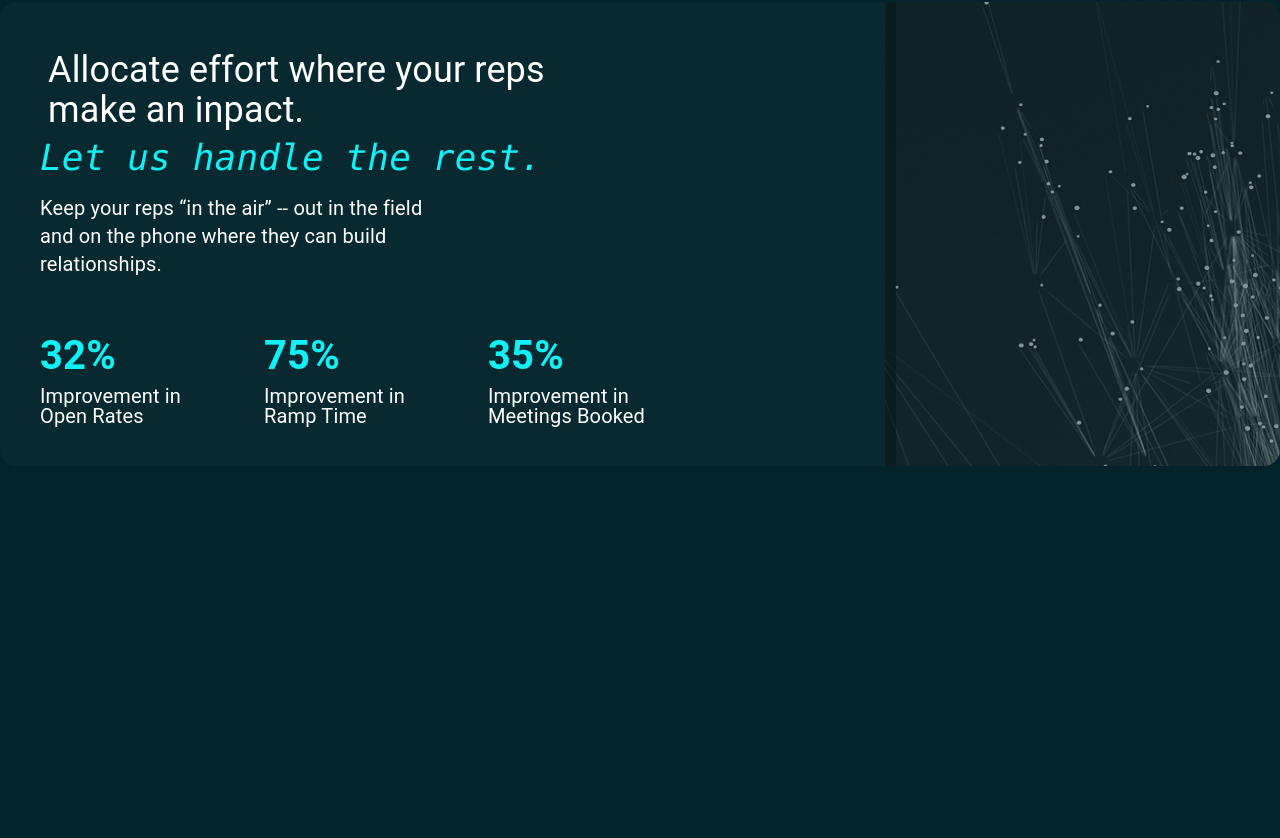
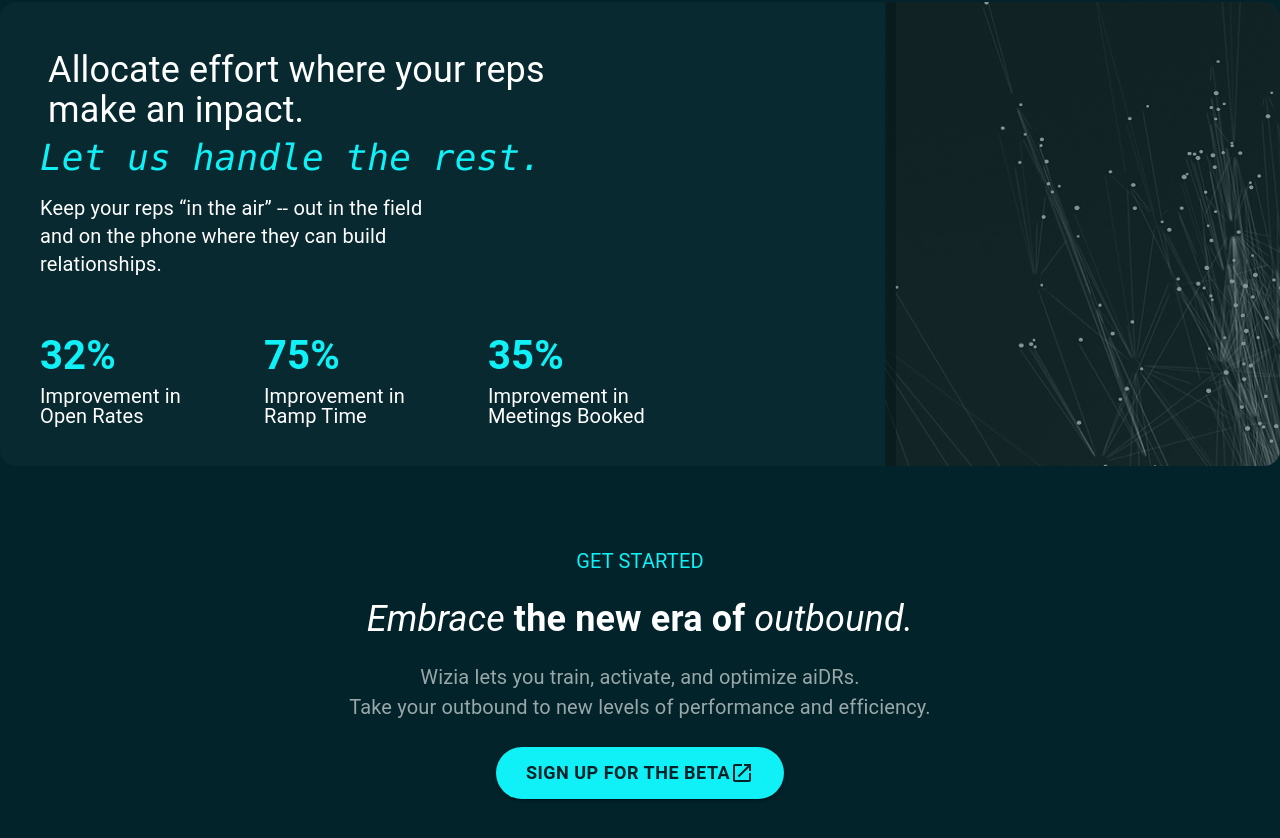
Before and after one commit to shafiq-91/ReactJS, a React (Vite) app: page / in a window 1280 px wide. Shown: the part 2088-2926 px from the top of the page. Before the commit the page ends 2570 px from the top, so only its background shows below. Built offline with nearby package versions, Linux system fonts and the light colour scheme.

Commit message:
Started section done

```diff
--- a/src/components/Home.jsx
+++ b/src/components/Home.jsx
@@ -5,6 +5,7 @@
 import Maskg from './Maskg';
 import Testimonials from './Testimonials';
 import Effort from './Effort';
+import Started from './Started';
 
 function Home() {
     return (
@@ -51,6 +52,7 @@
             <Maskg />
             <Testimonials />
             <Effort />
+            <Started />
         </>
     );
 }
--- /dev/null
+++ b/src/components/Started.jsx
@@ -0,0 +1,30 @@
+import React from 'react'
+import { Button } from '@mui/material';
+import LaunchIcon from '@mui/icons-material/Launch';
+
+function Started() {
+    return (
+        <div className='flex flex-col items-center justify-center p-16 max-h-[433px] h-full'>
+            <p className='text-[#0FF1F6] text-[20px]'>GET STARTED</p>
+            <h1 className='italic py-4 text-[36px]'>Embrace <span className='font-bold not-italic'>the new era of</span> outbound.</h1>
+            <p className='opacity-60 text-[20px]'>Wizia lets you train, activate, and optimize aiDRs.</p>
+            <p className='opacity-60 text-[20px]'>Take your outbound to new levels of performance and efficiency.</p>
+            <Button
+                variant='contained'
+                sx={{
+                    backgroundColor: '#0FF1F6',
+                    fontWeight: 'bold',
+                    color: '#002228',
+                    borderRadius: '50px',
+                    padding: '10px 30px',
+                    fontSize: '18px',
+                    margin:'25px'
+                }}
+            >
+                Sign Up for the Beta  <LaunchIcon />
+            </Button>
+        </div>
+    )
+}
+
+export default Started
```
